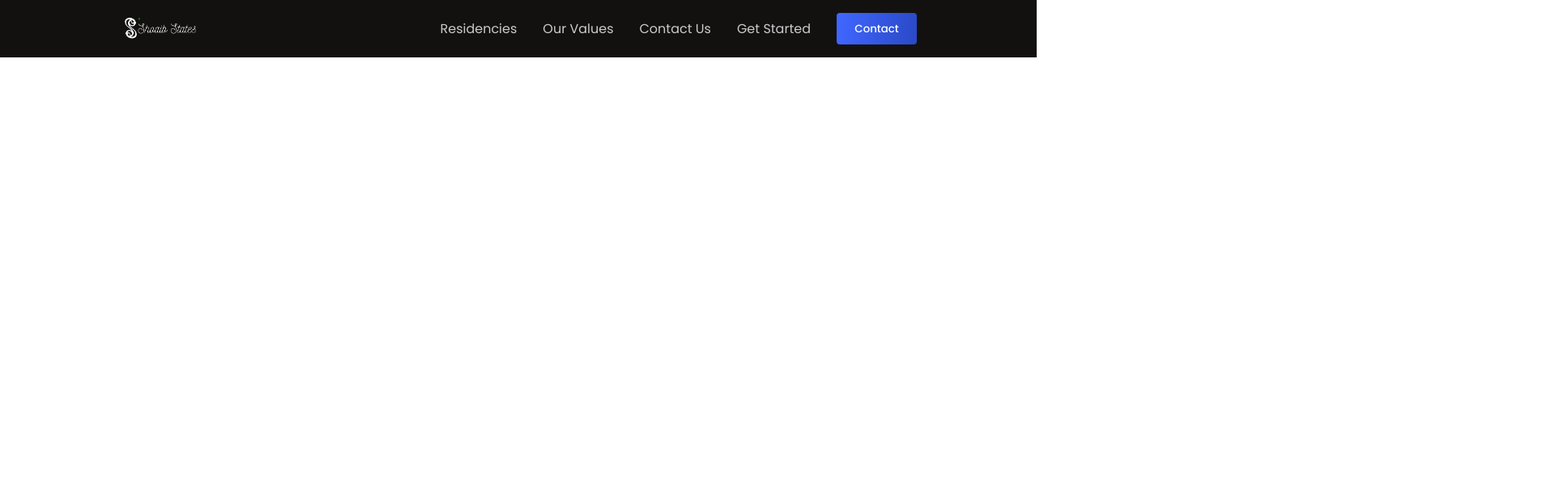
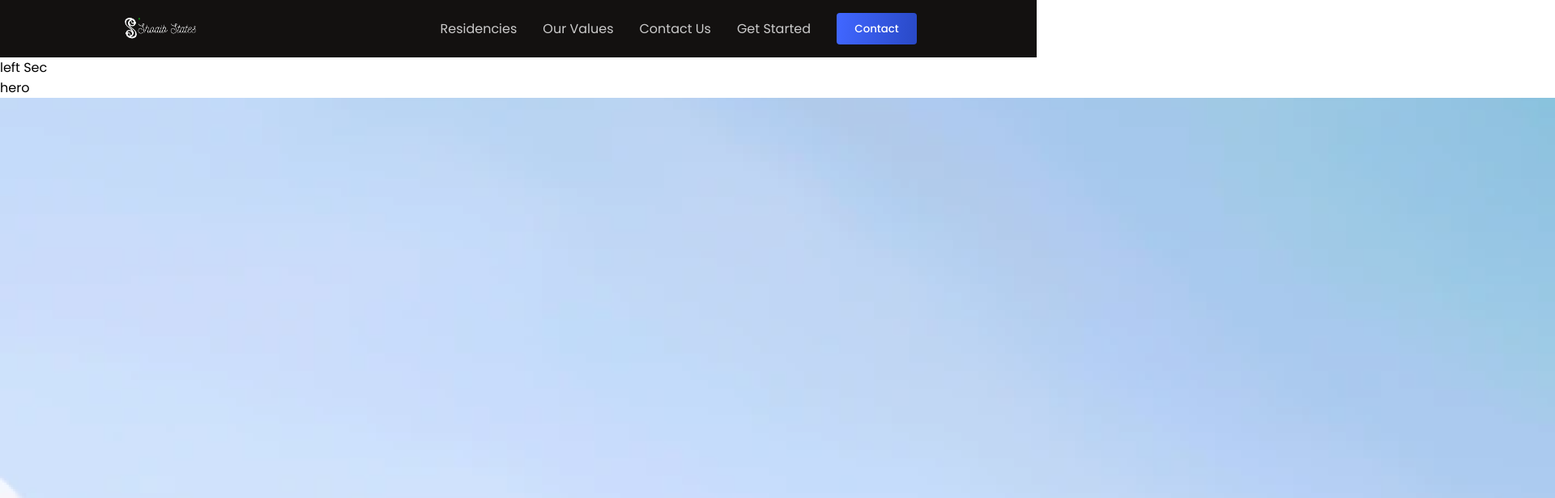
Before and after one commit to shobi1319/RealState-Webiste-with-Reactjs, a React (Vite) app: page / in a window 1280 px wide. Shown: the top 616 px of the page at 81% size, 1920 px wide, since content can reach past the window. Built offline with nearby package versions, Linux system fonts and the light colour scheme.

Commit message:
header complete

```diff
--- a/src/App.jsx
+++ b/src/App.jsx
@@ -1,8 +1,12 @@
 import Header from "./components/Header/header";
+import Comp from "./components/Comp/Comp"
 function App() {
   return (
     <div className="App">
-      <Header/>
+
+     <Header/>
+     <Comp/>
+
     </div>
 
   );
--- a/src/components/comp/Comp.jsx
+++ b/src/components/comp/Comp.jsx
@@ -10,10 +10,12 @@ const Comp=()=>{
                 </div>
                 <div className="comp-right FlexCenter">
                     <div className="img-Container">
-                        <img src="/hero-image.png" alt="" />
+                        hero
+                        <img src="./hero-image.png" alt="" />
                     </div>
                 </div>
             </div>
         </section>
     )
 }
+export default Comp
```
